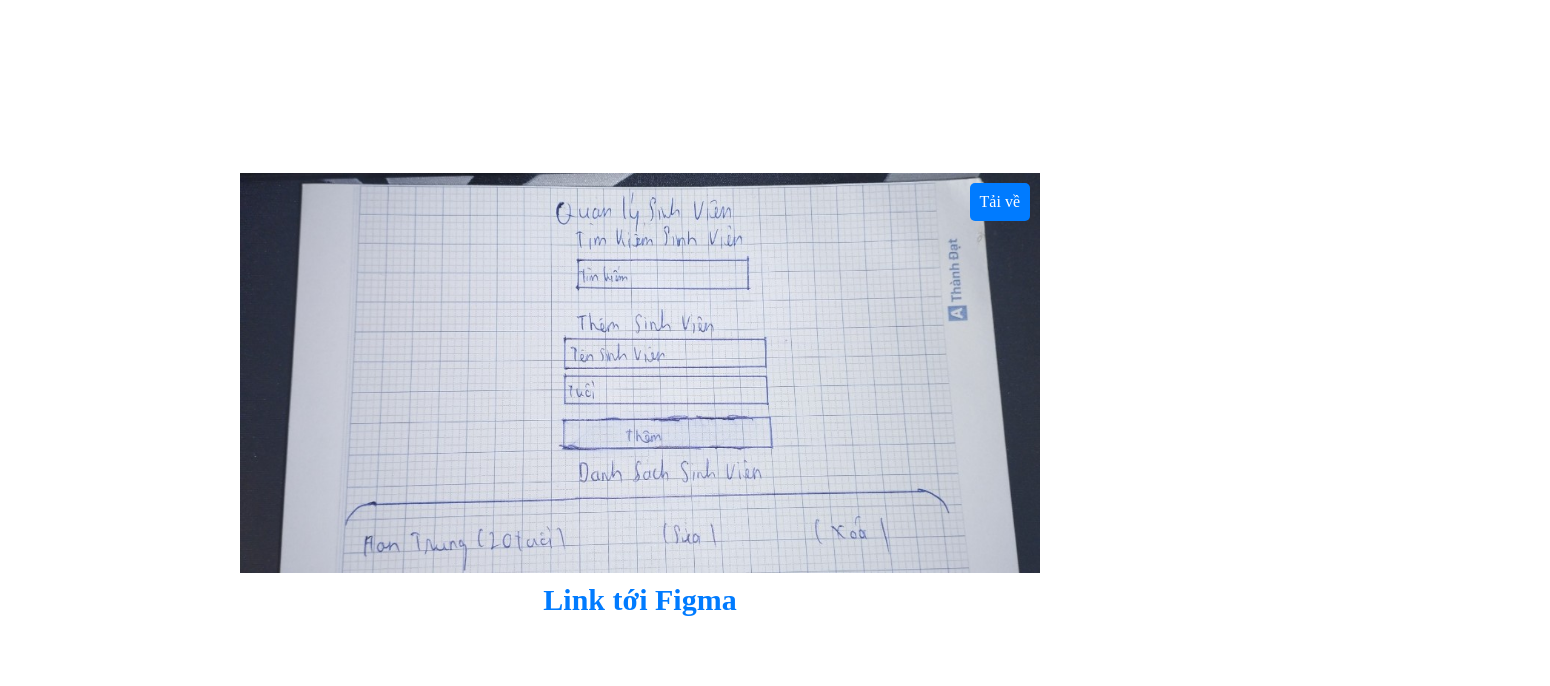
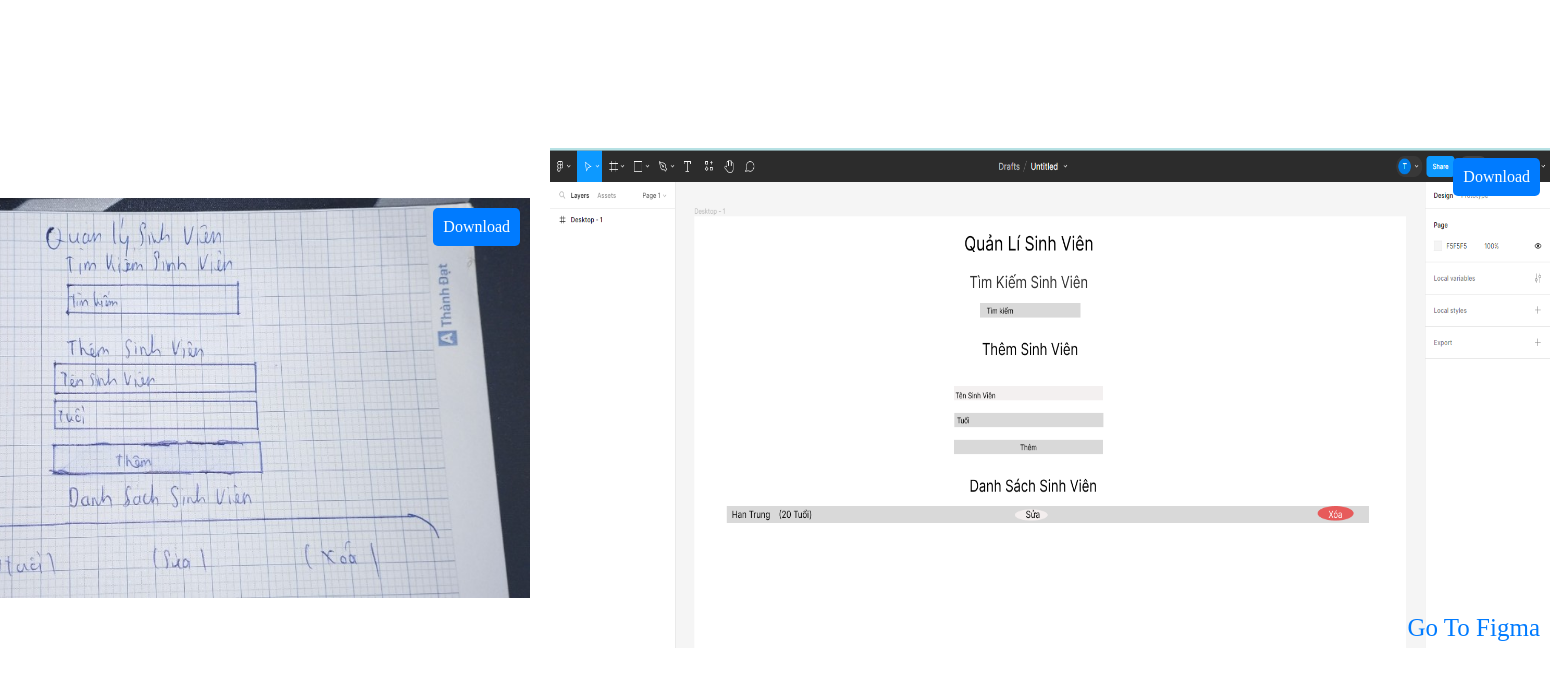
Before and after one commit to HanTrung/GTNM_HanHuuTrung_22130302, a plain HTML site: page Design.html in a window 1280 px wide. Shown: the whole page, 1550 px wide, since content can reach past the window. Drawn offline with Linux system fonts and the light colour scheme.

Commit message:
update 11/11

```diff
--- a/Design.html
+++ b/Design.html
@@ -3,7 +3,7 @@
 <head>
   <meta charset="UTF-8">
   <meta name="viewport" content="width=device-width, initial-scale=1.0">
-  <title>Design</title>
+  <title>Image Gallery</title>
   <style>
     body {
       display: flex;
@@ -15,7 +15,7 @@
 
     .image-container {
       position: relative;
-      text-align: center; /* Canh giữa nội dung trong .image-container */
+      margin: 0 10px;
     }
 
     .download-button {
@@ -33,13 +33,12 @@
 
     .figma-link {
       position: absolute;
+
+      font-size: 25px;
       bottom: 10px;
-      left: 50%;
-      transform: translateX(-50%);
+      right: 10px;
+      text-decoration: none;
       color: #007bff;
-      text-decoration: none;
-      font-size: 30px; /* Đổi kích thước chữ */
-      font-weight: bold;
     }
   </style>
 </head>
@@ -47,9 +46,13 @@
 
   <div class="image-container">
     <img src="pic.jpg" alt="Ảnh mô tả" width="800" height="400">
-    <a class="download-button" href="pic.jpg" download="tenfile.jpg">Tải về</a>
-    <p><br></p>
-    <a class="figma-link" href="https://www.figma.com/file/lLd4UDEiIvFmuPVFSaREie/Untitled?type=design&node-id=0%3A1&mode=design&t=UuWHCKynaVMvp9nb-1" target="_blank">Link tới Figma</a>
+    <a class="download-button" href="pic.jpg" download="pic.jpg">Download</a>
+  </div>
+
+  <div class="image-container">
+    <img src="pic2.png" alt="Ảnh mô tả" width="1000" height="500">
+    <a class="download-button" href="pic2.png" download="pic2.png">Download</a>
+    <a class="figma-link" href="https://www.figma.com/file/lLd4UDEiIvFmuPVFSaREie/Untitled?type=design&node-id=0%3A1&mode=design&t=ZPL6pZKherm1puNx-1" target="_blank">Go To Figma</a>
   </div>
 
 </body>
```
Also changed, not shown: linkgit.txt (added), pic2.png (added).
